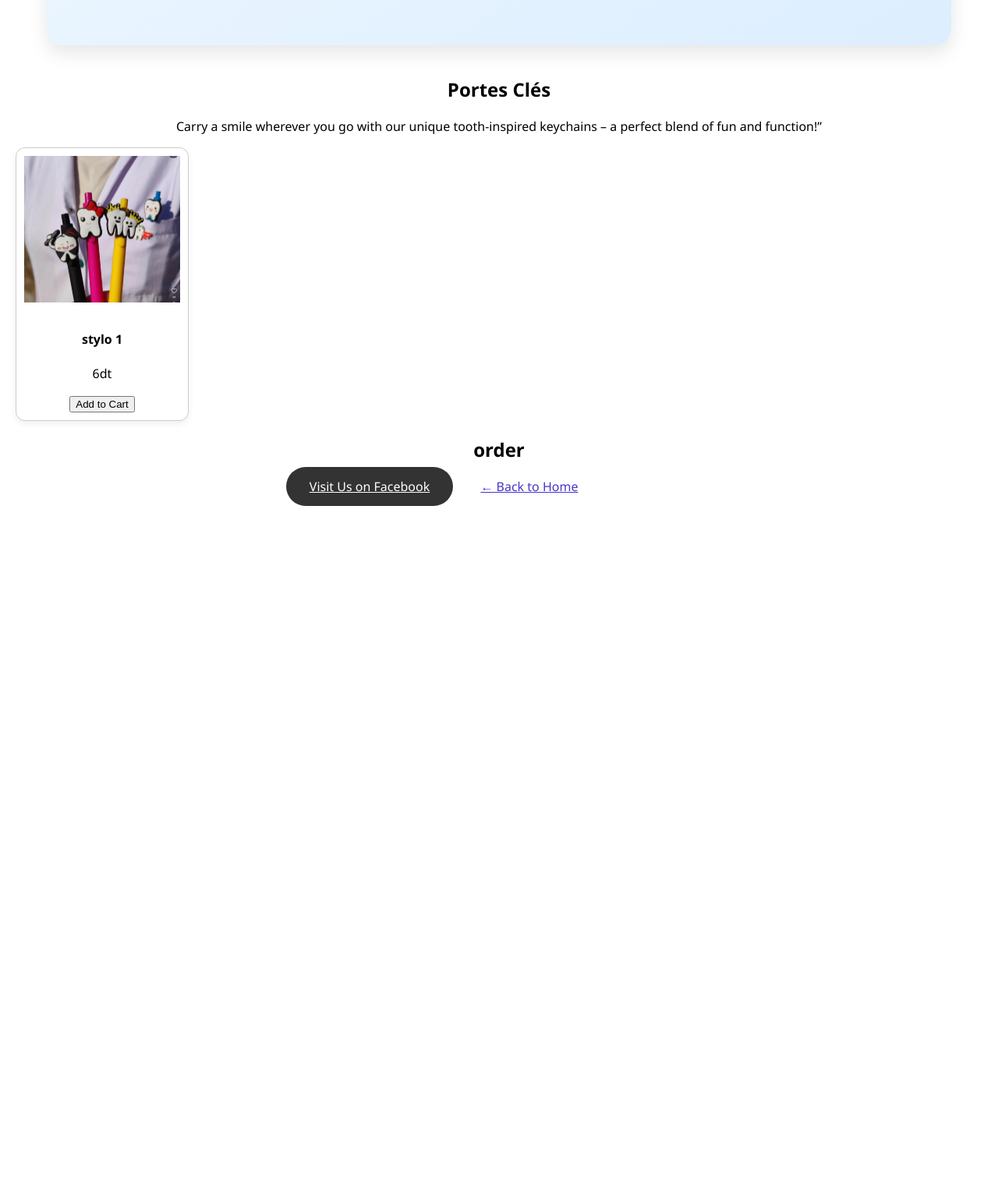
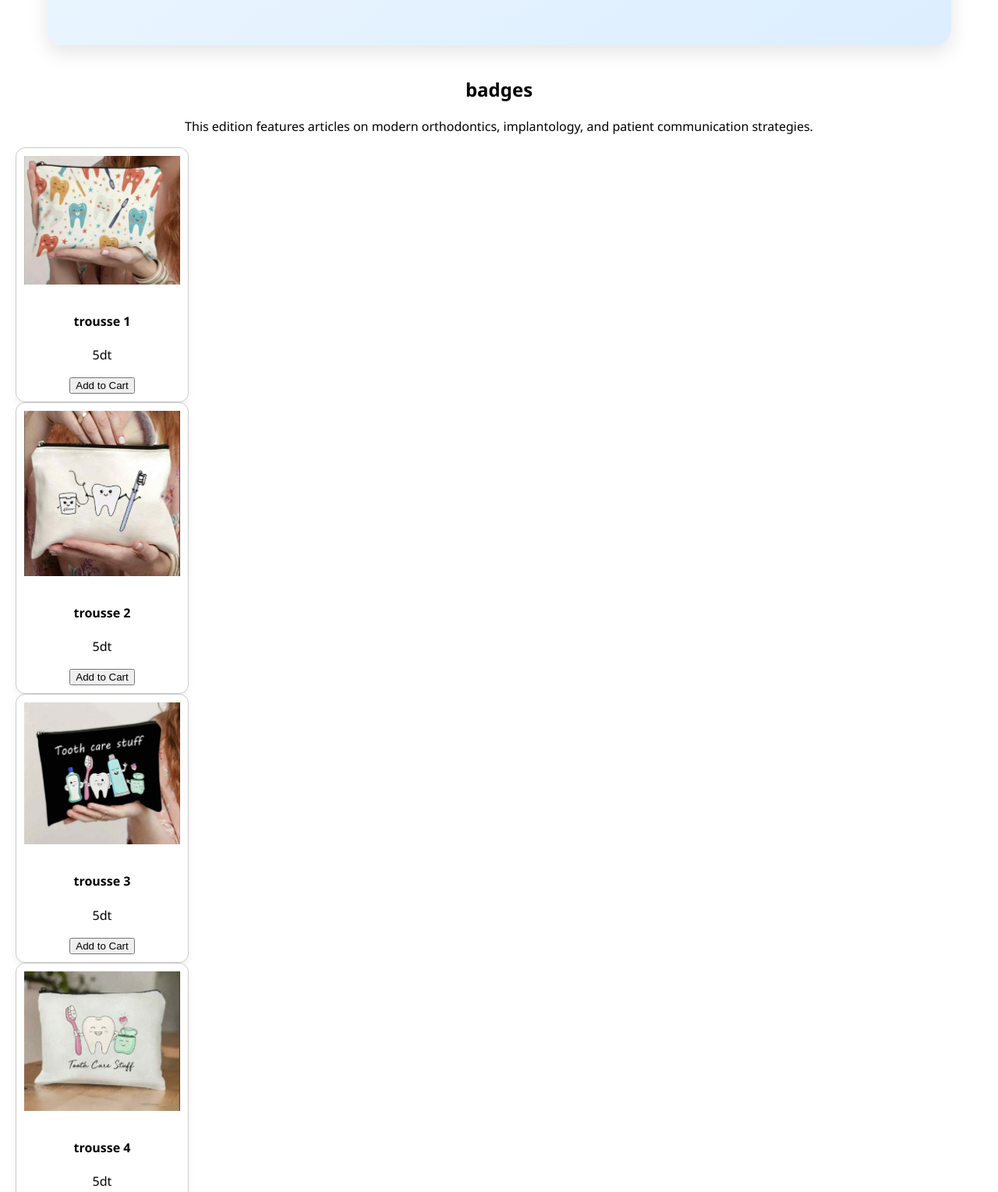
Before and after one commit to ketatamohamed/tads-store, a plain HTML site: page stylo.html in a window 1280 px wide. Shown: the part 493-2022 px from the top of the page at 78% size. Before the commit the page ends 1148 px from the top, so only its background shows below. Drawn offline with Linux system fonts and the light colour scheme; grey boxes are pictures that could not be loaded.

Commit message:
Update stylo.html

```diff
--- a/stylo.html
+++ b/stylo.html
@@ -7,7 +7,7 @@
   <meta name="viewport" content="width=device-width, initial-scale=1.0">
   <link rel="icon" type="image/png" href="TADS Logo.png">
 </head>
-<body class="porteclé-page">
+<body class="trousse-page">
   <div class="cart-button">
   <a href="cart.html">🛒</a>
 </div>
@@ -22,15 +22,50 @@
 
   <main class="magazine-content">
     <section>
-      <h2>Portes Clés</h2>
-      <p>Carry a smile wherever you go with our unique tooth-inspired keychains – a perfect blend of fun and function!”</p>
+      <h2>badges</h2>
+      <p>This edition features articles on modern orthodontics, implantology, and patient communication strategies.</p>
     </section>
+<div class="product-card">
+    <div class="product">
+  <img src="trousse\trousse (1).png" alt="trousse 1" class="product-image">
+  <h4 class="product-name">trousse 1</h4>
+  <p class="product-price">5dt</p>
+  <button onclick="addToCart(this)">Add to Cart</button>
+  </div>
+</div>
 
+
+<div class="product-card">
+    <div class="product">
+  <img src="trousse\trousse (2).png" alt="trousse 2" class="product-image">
+  <h4 class="product-name">trousse 2</h4>
+  <p class="product-price">5dt</p>
+  <button onclick="addToCart(this)">Add to Cart</button>
+  </div>
+</div>
+  </div>
+<div class="product-card">
+    <div class="product">
+  <img src="trousse\trousse (3).png" alt="trousse 3" class="product-image">
+  <h4 class="product-name">trousse 3</h4>
+  <p class="product-price">5dt</p>
+  <button onclick="addToCart(this)">Add to Cart</button>
+  </div>
+</div>
+  </div>
   <div class="product-card">
     <div class="product">
-  <img src="stylo\stylo1.jpeg" alt="stylo" class="product-image">
-  <h4 class="product-name">stylo 1</h4>
-  <p class="product-price">6dt</p>
+  <img src="trousse\trousse (4).png" alt="trousse 4" class="product-image">
+  <h4 class="product-name">trousse 4</h4>
+  <p class="product-price">5dt</p>
+  <button onclick="addToCart(this)">Add to Cart</button>
+  </div>
+</div>
+<div class="product-card">
+    <div class="product">
+  <img src="trousse\trousse (5).png" alt="trousse 5" class="product-image">
+  <h4 class="product-name">trousse 5</h4>
+  <p class="product-price">5dt</p>
   <button onclick="addToCart(this)">Add to Cart</button>
   </div>
 </div>
```
